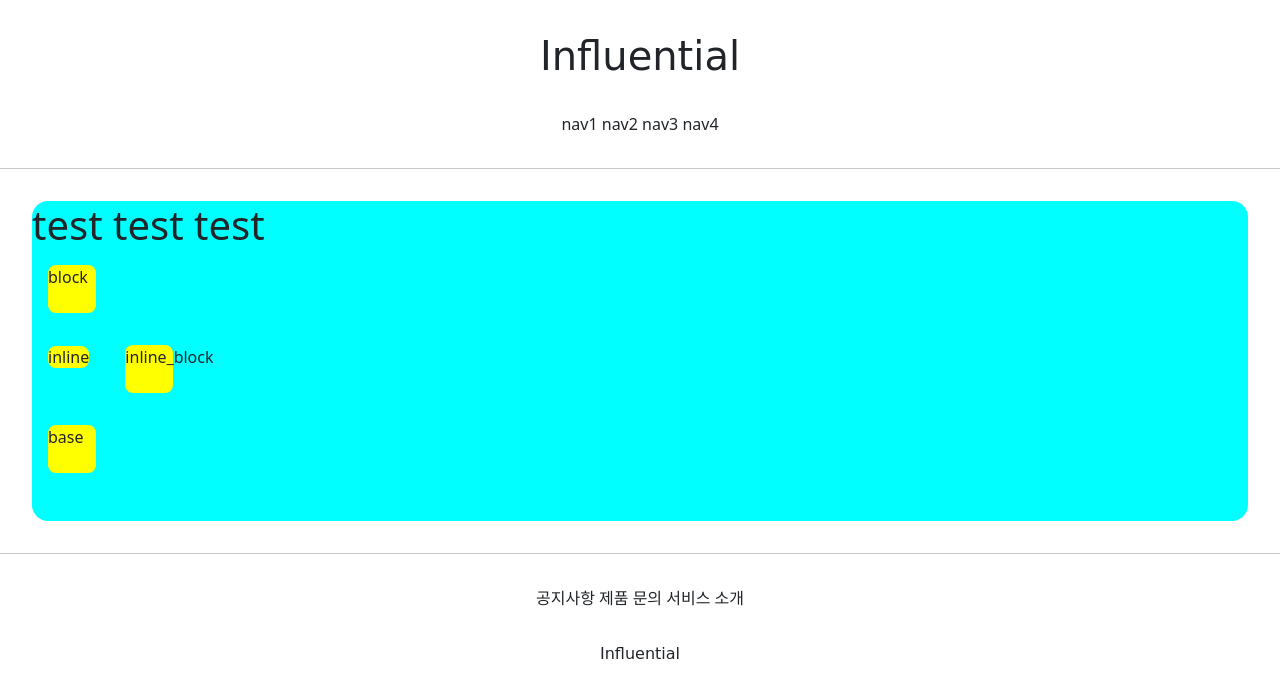
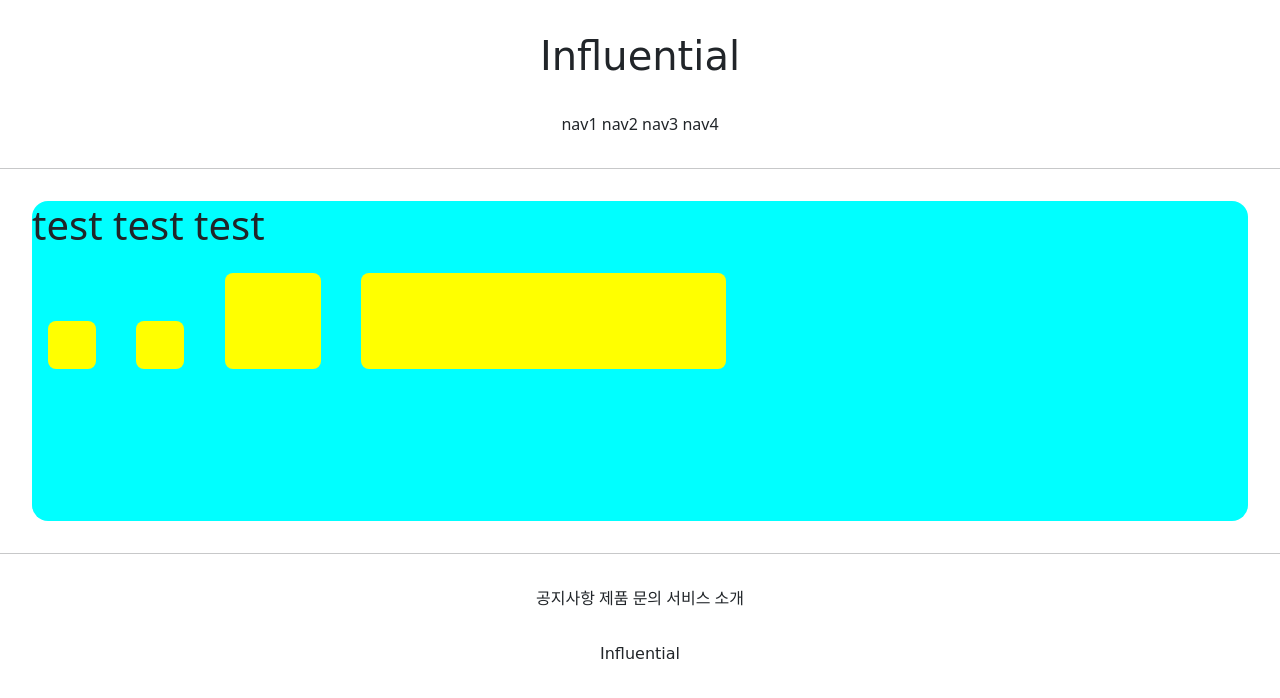
Before and after one commit to hokoro/cheon01copy, a Django app: page /accountscopy/hello_world/ in a window 1280 px wide. Shown: the top 698 px of the page. Run offline with Django 3.2, Linux system fonts and the light colour scheme; parts of the project's set-up code (start-up, migrations or seed data) failed here and were passed over; some web fonts are replaced.

Commit message:
7-7copycommit

```diff
--- a/accountsappcopy/templates/accountsapp/hello_world.html
+++ b/accountsappcopy/templates/accountsapp/hello_world.html
@@ -7,15 +7,16 @@
             background-color: yellow;
             margin:1rem;
             border-radius: .5rem;
+            display: inline-block;
         }
     </style>
-    <div style = "height:20rem; background-color: aqua; margin: 2rem; border-radius: 1rem;">
+    <div style = "height:20rem; background-color: aqua; margin: 2rem; border-radius: 1rem; font-size: 2rem;">
     <h1> test test test</h1>
-    <div class = 'testing'style = "display: block ">block</div>
-    <div class = 'testing'style = "display: inline">inline</div>
-    <div class = 'testing'style = "display: inline-block">inline_block</div>
-    <div class = 'testing'style = "display: none">none</div>
-    <div class = 'testing'>base</div>
+    <div class = 'testing' style = "height:48px; width:48px;" ></div>
+    <div class = 'testing' style = "height:3rem; width:3rem;"></div>
+    <div class = 'testing' style = "height:3em; width:3em;"></div>
+    <div class = 'testing'style = "height:30%; width:30%;"></div>
+
 
     </div>
 {% endblock %}
```
